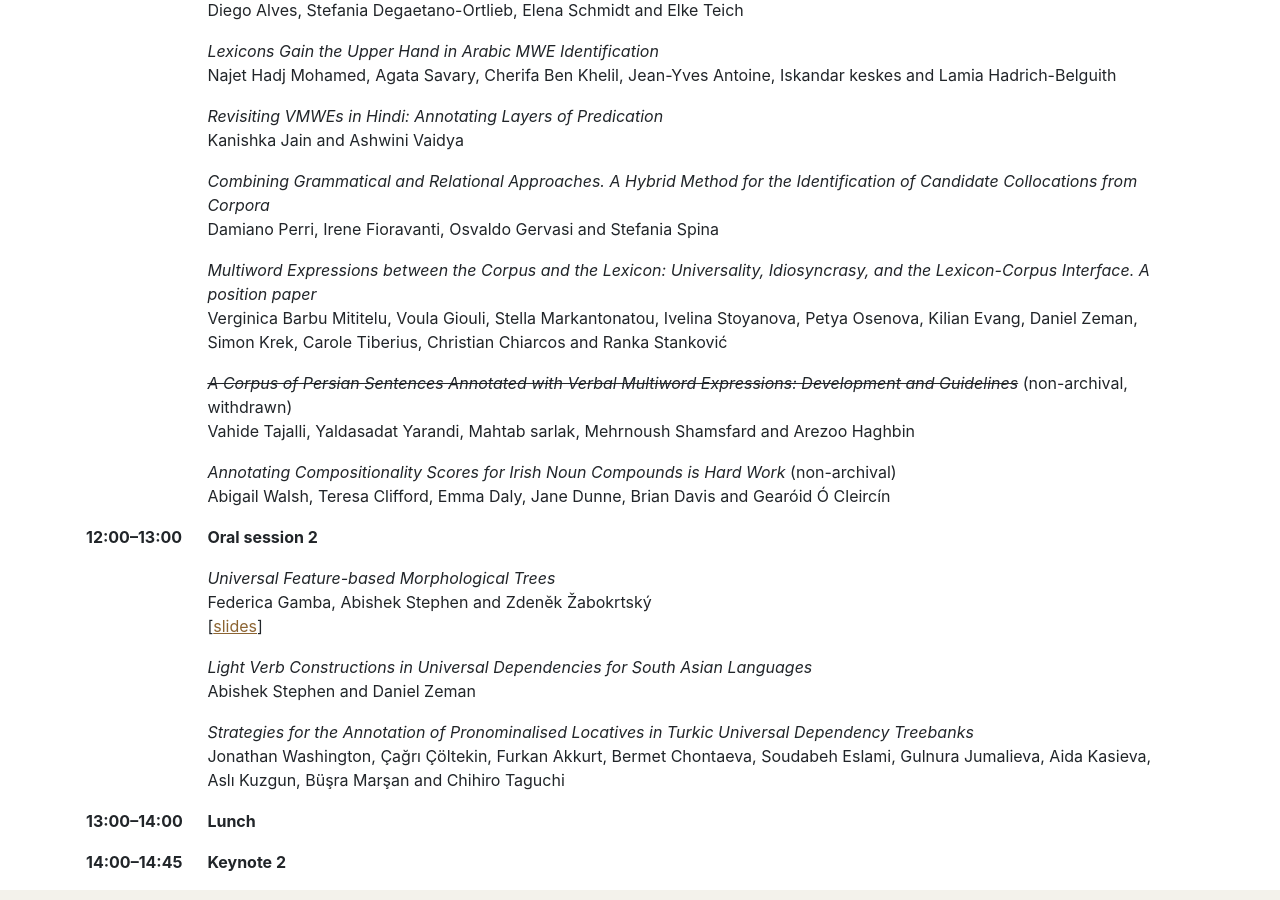
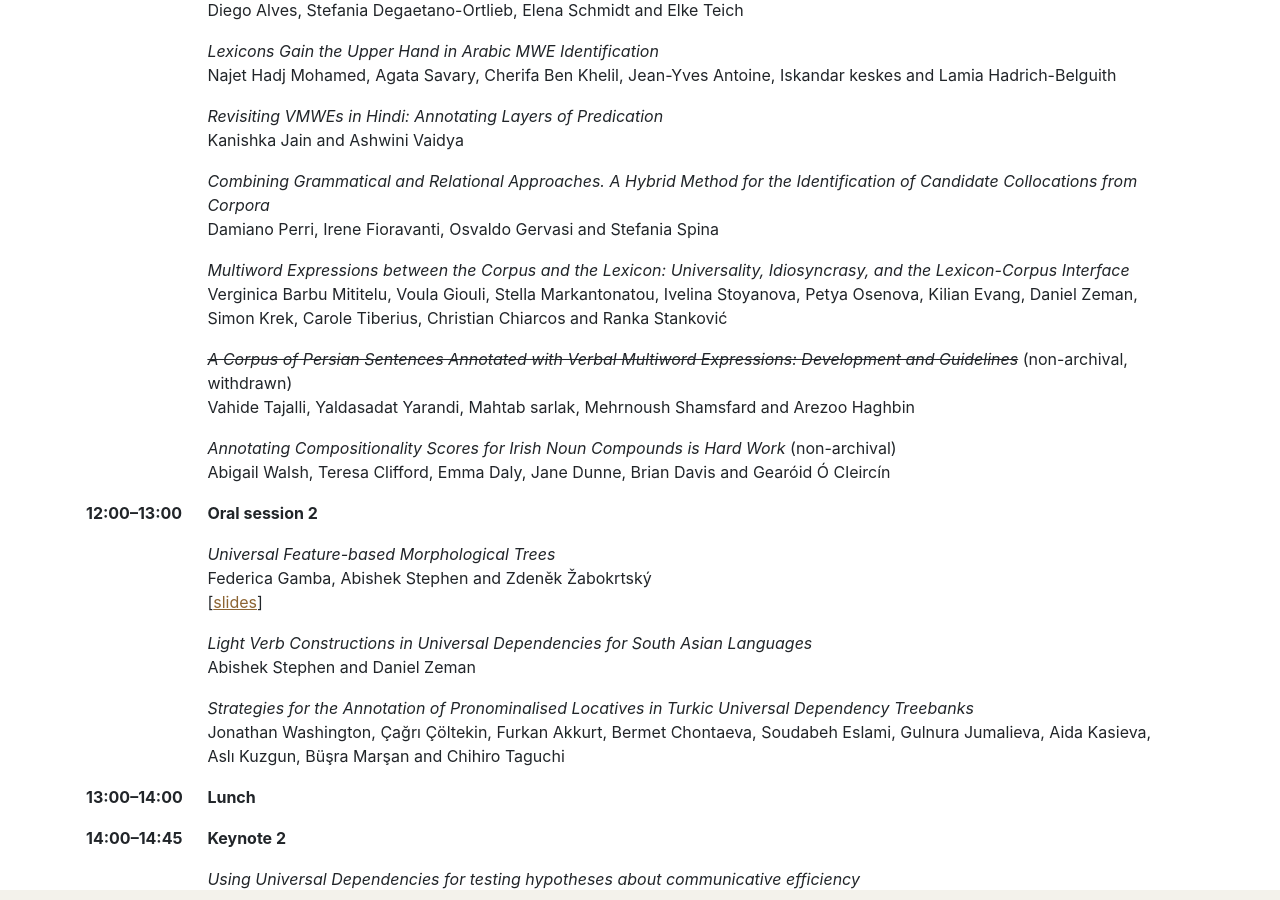
Before and after one commit to multiword/multiword.github.io, a Jekyll site: the page built from mweud2024/index.md, in a window 1280 px wide and 900 px high, scrolled down 2397 px. Built offline with Jekyll 4.4.1, drawn with Linux system fonts in a browser that asks for light colours; comment, search, counter and statistics services are not loaded.

Commit message:
Fixed title

```diff
--- a/mweud2024/index.md
+++ b/mweud2024/index.md
@@ -197,7 +197,7 @@ proceedings.
     <tr>
         <td></td>
         <td>
-            <i>Multiword Expressions between the Corpus and the Lexicon: Universality, Idiosyncrasy, and the Lexicon-Corpus Interface. A position paper</i><br>
+            <i>Multiword Expressions between the Corpus and the Lexicon: Universality, Idiosyncrasy, and the Lexicon-Corpus Interface</i><br>
             Verginica Barbu Mititelu, Voula Giouli, Stella Markantonatou, Ivelina Stoyanova, Petya Osenova, Kilian Evang, Daniel Zeman, Simon Krek, Carole Tiberius, Christian Chiarcos and Ranka Stanković<br>
         </td>
     </tr>
```
